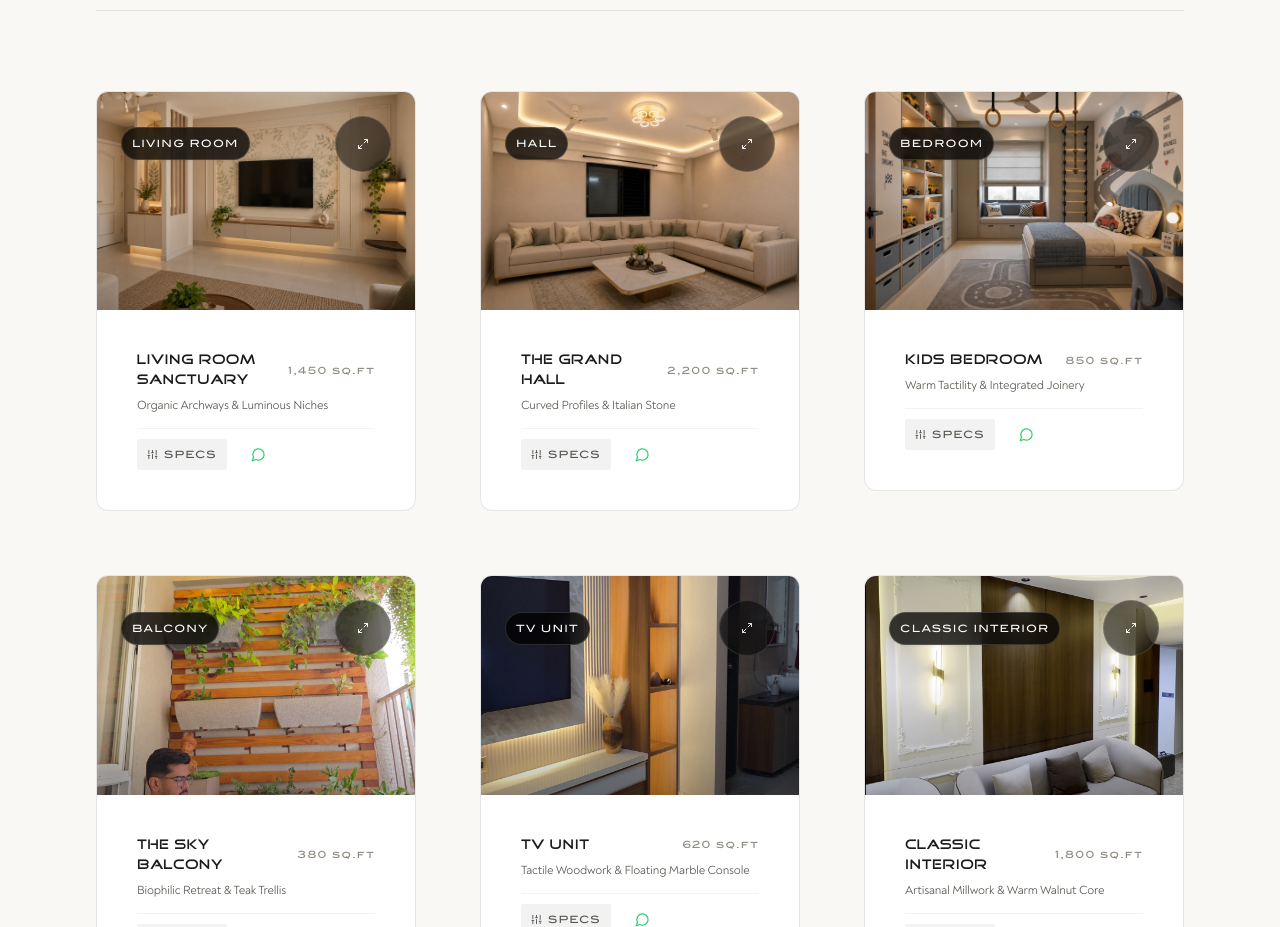
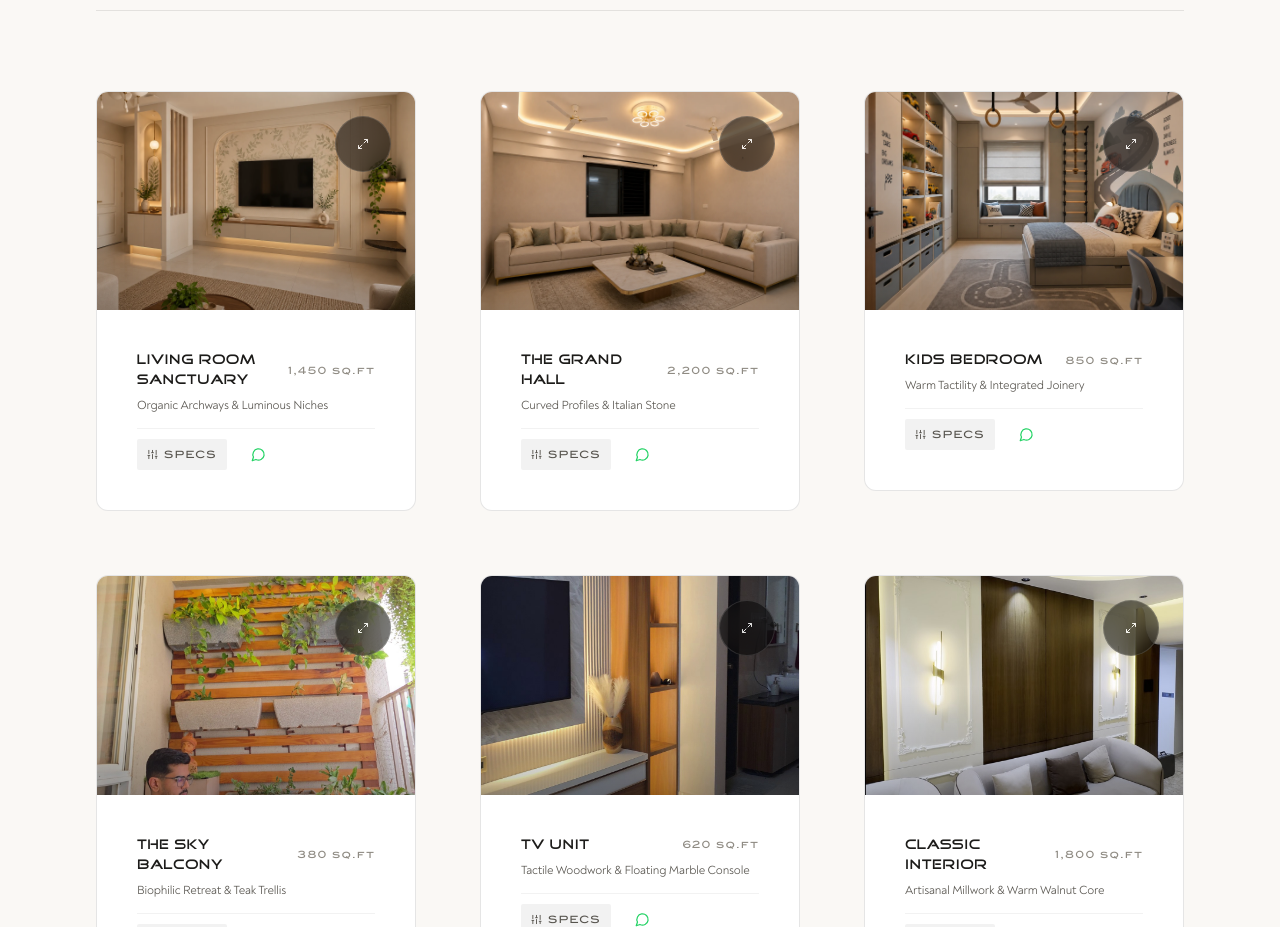
Before and after one commit to purva-de/antigravitytest, a React (Vite) app: page / in a window 1280 px wide. Shown: the part 2340-3267 px from the top of the page. Built offline with nearby package versions, Linux system fonts and the light colour scheme; the HTML template or start-up script is replaced by a standard one.

Commit message:
Remove the 6 category name pills from the top of the project cards

```diff
--- a/src/components/ProjectCard.jsx
+++ b/src/components/ProjectCard.jsx
@@ -245,14 +245,9 @@ export default function ProjectCard({
         <div className="absolute inset-0 bg-gradient-to-t from-black/40 via-transparent to-transparent pointer-events-none opacity-60 group-hover:opacity-40 transition-opacity duration-300" />
 
         {/* Top Badges & Quick Action Controls */}
-        <div className="absolute top-3 left-3 right-3 flex items-center justify-between z-10">
-          {/* Space Name Badge */}
-          <div className="flex items-center gap-1.5">
-            <span className="px-2.5 py-1 rounded-full bg-black/75 backdrop-blur-md text-[10px] tracking-[0.2em] font-mono text-white uppercase border border-white/15 shadow-sm font-medium">
-              {project.category}
-            </span>
-
-            {/* Subtle Live Video Motion Indicator */}
+        <div className="absolute top-3 left-3 right-3 flex items-center justify-between z-10 pointer-events-none">
+          {/* Subtle Live Video Motion Indicator */}
+          <div>
             {isVideoVisible && isPlaying && (
               <span className="flex items-center gap-1 px-2 py-0.5 rounded-full bg-amber-600/90 backdrop-blur-md text-[8px] font-mono text-white tracking-widest uppercase border border-amber-400/30 shadow-xs animate-pulse">
                 <span className="w-1.5 h-1.5 rounded-full bg-white" />
```
